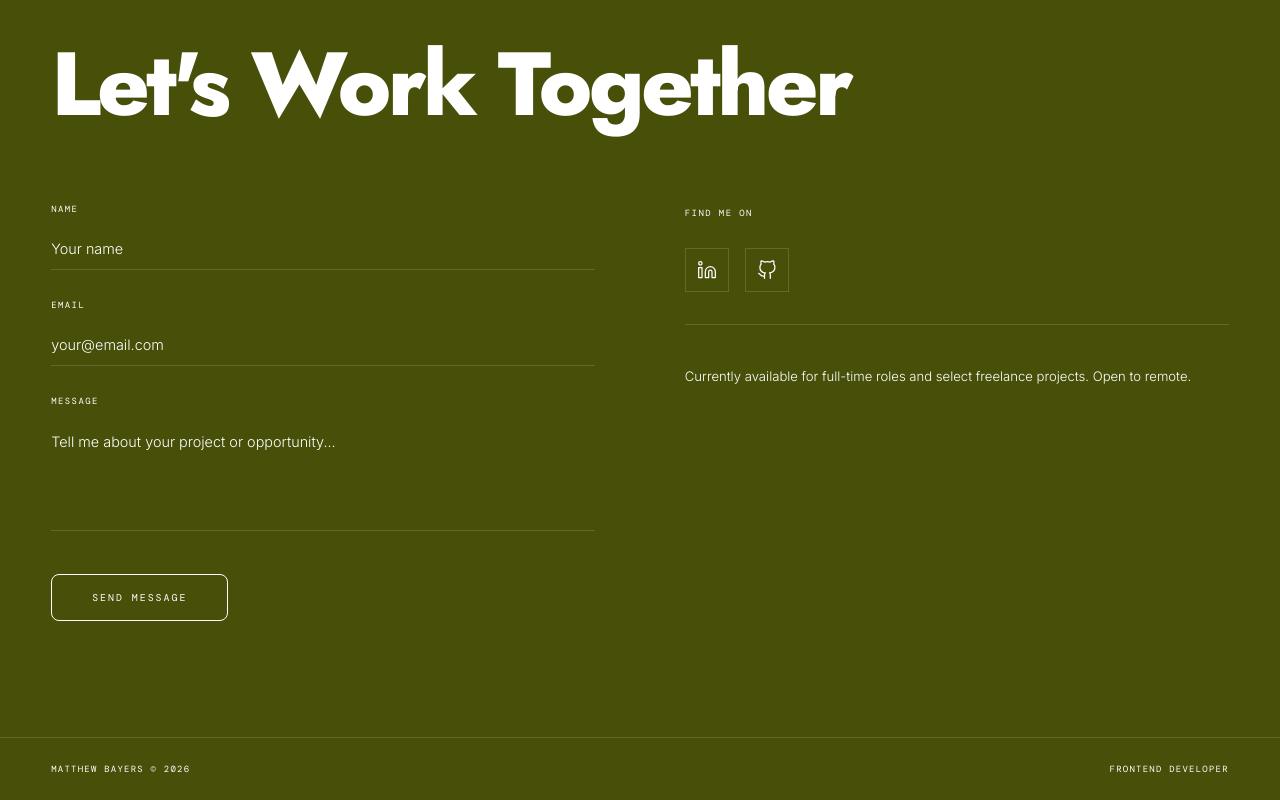
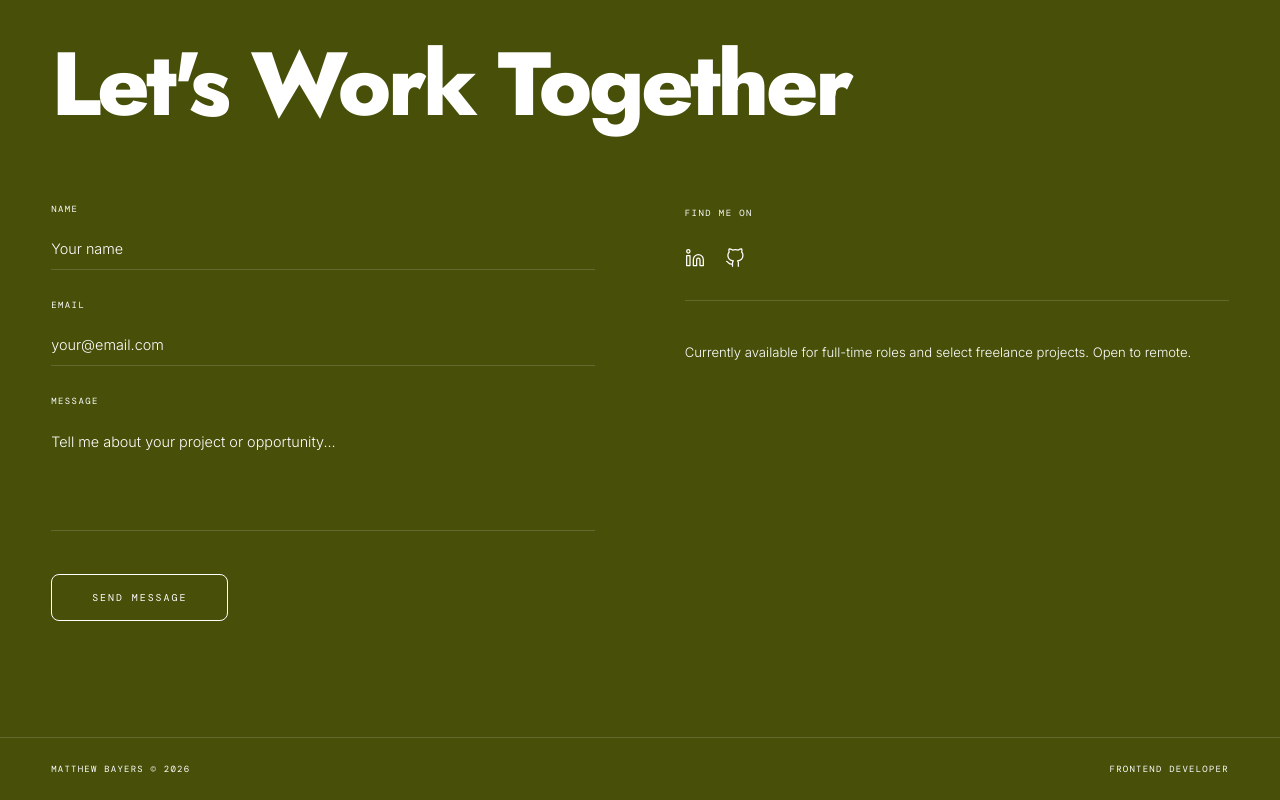
Before and after one commit to mbayers6370/portfolio, a React (Vite) app: page / in a window 1280 px wide. Shown: the part 4062-4862 px from the top of the page. Built offline with nearby package versions, Linux system fonts and the light colour scheme; a web font is replaced by a local one.

Commit message:
Update to hover for socials in bottom nav

```diff
--- a/src/styles/home.css
+++ b/src/styles/home.css
@@ -565,27 +565,27 @@
 
 .contact-socials {
   display: flex;
-  gap: 1rem;
+  gap: 1.25rem;
   margin-bottom: 2.5rem;
   padding-bottom: 2rem;
   border-bottom: 1px solid var(--hairline-dark);
 }
 
 .contact-social-icon {
-  display: flex;
+  display: inline-flex;
   align-items: center;
   justify-content: center;
-  width: 44px;
-  height: 44px;
-  border: 1px solid var(--hairline-dark);
   color: var(--on-dark);
   text-decoration: none;
-  transition: border-color 0.25s, color 0.25s;
 }
 
-.contact-social-icon:hover {
-  border-color: var(--sage);
-  color: var(--sage);
+.contact-social-icon:focus-visible {
+  color: var(--on-dark);
+}
+
+.contact-social-icon:focus-visible {
+  outline: 1px solid var(--sage);
+  outline-offset: 0.4rem;
 }
 
 .contact-availability {
```
